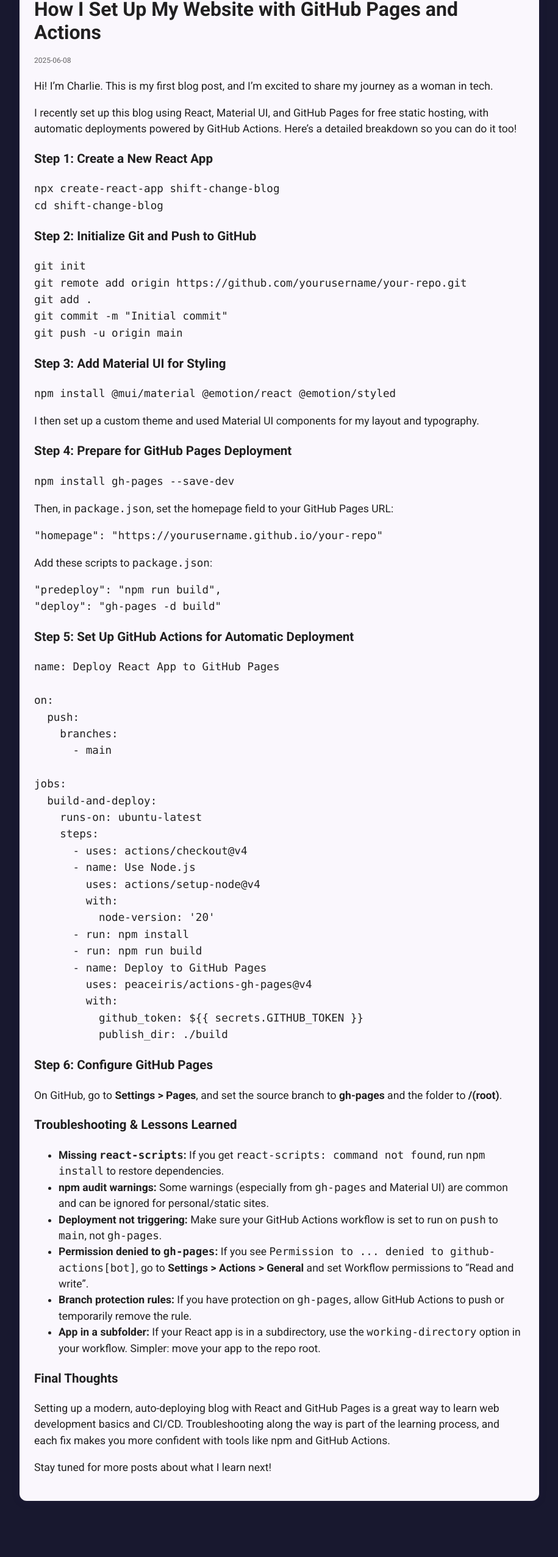
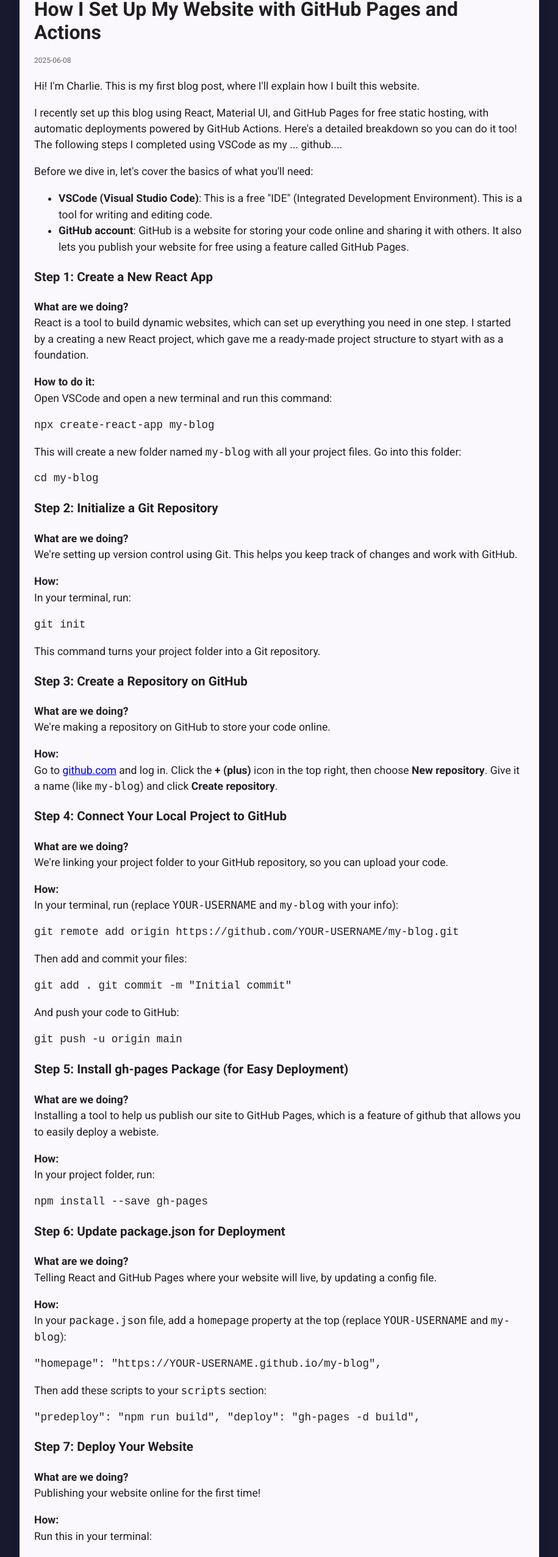
Before and after one commit to cmbrown44/ShiftChange, a React (Create React App) app: page / in a window 1280 px wide. Shown: the part 233-2786 px from the top of the page at 61% size, without its empty margins (182-1097 px from the left). Before the commit the page ends 2726 px from the top, so only its background shows below. Built offline with nearby package versions, Linux system fonts and the light colour scheme.

Commit message:
Feat: updating blog steps

```diff
--- a/src/App.js
+++ b/src/App.js
@@ -21,7 +21,7 @@
             Shift Change
           </Typography>
           <Typography variant="h5" align="center">
-            A blog about my journey learning tech
+            A blog where I discuss the stuff I'm learning about in tech.
           </Typography>
         </Paper>
         {/* Blog Posts */}
--- a/src/posts.js
+++ b/src/posts.js
@@ -5,129 +5,188 @@
     date: '2025-06-08',
     content: (
       <>
-        <p>Hi! I’m Charlie. This is my first blog post, and I’m excited to share my journey as a woman in tech.</p>
+        <p>Hi! I'm Charlie. This is my first blog post, where I'll explain how I built this website.</p>
         <p>
           I recently set up this blog using React, Material UI, and GitHub Pages for free static hosting,
-          with automatic deployments powered by GitHub Actions. Here’s a detailed breakdown so you can do it too!
+          with automatic deployments powered by GitHub Actions. Here's a detailed breakdown so you can do it too!
+
+          The following steps I completed using VSCode as my ... github....
+        </p>
+        <p>
+          Before we dive in, let's cover the basics of what you'll need:
+          <ul>
+            <li>
+              <strong>VSCode (Visual Studio Code)</strong>: This is a free "IDE" (Integrated Development Environment). This is a tool for writing and editing code.
+            </li>
+            <li>
+              <strong>GitHub account</strong>: GitHub is a website for storing your code online and sharing it with others. It also lets you publish your website for free using a feature called GitHub Pages.
+            </li>
+          </ul>
         </p>
         <h3>Step 1: Create a New React App</h3>
+        <p>
+          <strong>What are we doing?</strong><br />
+          React is a tool to build dynamic websites, which can set up everything you need in one step.
+          I started by a creating a new React project, which gave me a ready-made project structure to styart with as a foundation.
+        </p>
+        <p>
+          <strong>How to do it:</strong><br />
+          Open VSCode and open a new terminal and run this command:
+        </p>
         <pre>
-          <code>
-            npx create-react-app shift-change-blog
-            <br />
-            cd shift-change-blog
-          </code>
-        </pre>
-        <h3>Step 2: Initialize Git and Push to GitHub</h3>
-        <pre>
-          <code>
-            git init
-            <br />
-            git remote add origin https://github.com/yourusername/your-repo.git
-            <br />
-            git add .
-            <br />
-            git commit -m "Initial commit"
-            <br />
-            git push -u origin main
-          </code>
-        </pre>
-        <h3>Step 3: Add Material UI for Styling</h3>
-        <pre>
-          <code>
-            npm install @mui/material @emotion/react @emotion/styled
-          </code>
-        </pre>
-        <p>I then set up a custom theme and used Material UI components for my layout and typography.</p>
-        <h3>Step 4: Prepare for GitHub Pages Deployment</h3>
-        <pre>
-          <code>
-            npm install gh-pages --save-dev
-          </code>
+          npx create-react-app my-blog
         </pre>
         <p>
-          Then, in <code>package.json</code>, set the homepage field to your GitHub Pages URL:
+          This will create a new folder named <code>my-blog</code> with all your project files. Go into this folder:
         </p>
         <pre>
-          <code>
-            "homepage": "https://yourusername.github.io/your-repo"
-          </code>
+          cd my-blog
+        </pre>
+
+        <h3>Step 2: Initialize a Git Repository</h3>
+        <p>
+          <strong>What are we doing?</strong><br />
+          We're setting up version control using Git. This helps you keep track of changes and work with GitHub.
+        </p>
+        <p>
+          <strong>How:</strong><br />
+          In your terminal, run:
+        </p>
+        <pre>
+          git init
         </pre>
         <p>
-          Add these scripts to <code>package.json</code>:
+          This command turns your project folder into a Git repository.
+        </p>
+
+        <h3>Step 3: Create a Repository on GitHub</h3>
+        <p>
+          <strong>What are we doing?</strong><br />
+          We're making a repository on GitHub to store your code online.
+        </p>
+        <p>
+          <strong>How:</strong><br />
+          Go to <a href="https://github.com/">github.com</a> and log in. Click the <strong>+ (plus)</strong> icon in the top right, then choose <strong>New repository</strong>. Give it a name (like <code>my-blog</code>) and click <strong>Create repository</strong>.
+        </p>
+
+        <h3>Step 4: Connect Your Local Project to GitHub</h3>
+        <p>
+          <strong>What are we doing?</strong><br />
+          We're linking your project folder to your GitHub repository, so you can upload your code.
+        </p>
+        <p>
+          <strong>How:</strong><br />
+          In your terminal, run (replace <code>YOUR-USERNAME</code> and <code>my-blog</code> with your info):
         </p>
         <pre>
-          <code>
-            "predeploy": "npm run build",<br/>
-            "deploy": "gh-pages -d build"
-          </code>
+          git remote add origin https://github.com/YOUR-USERNAME/my-blog.git
         </pre>
-        <h3>Step 5: Set Up GitHub Actions for Automatic Deployment</h3>
+        <p>
+          Then add and commit your files:
+        </p>
         <pre>
-          <code>
-{`name: Deploy React App to GitHub Pages
+          git add .
+          git commit -m "Initial commit"
+        </pre>
+        <p>
+          And push your code to GitHub:
+        </p>
+        <pre>
+          git push -u origin main
+        </pre>
 
+        <h3>Step 5: Install gh-pages Package (for Easy Deployment)</h3>
+        <p>
+          <strong>What are we doing?</strong><br />
+          Installing a tool to help us publish our site to GitHub Pages, which is a feature of github that allows you to easily deploy a webiste.
+        </p>
+        <p>
+          <strong>How:</strong><br />
+          In your project folder, run:
+        </p>
+        <pre>
+          npm install --save gh-pages
+        </pre>
+
+        <h3>Step 6: Update package.json for Deployment</h3>
+        <p>
+          <strong>What are we doing?</strong><br />
+          Telling React and GitHub Pages where your website will live, by updating a config file.
+        </p>
+        <p>
+          <strong>How:</strong><br />
+          In your <code>package.json</code> file, add a <code>homepage</code> property at the top (replace <code>YOUR-USERNAME</code> and <code>my-blog</code>):
+        </p>
+        <pre>
+          "homepage": "https://YOUR-USERNAME.github.io/my-blog",
+        </pre>
+        <p>
+          Then add these scripts to your <code>scripts</code> section:
+        </p>
+        <pre>
+          "predeploy": "npm run build",
+          "deploy": "gh-pages -d build",
+        </pre>
+
+        <h3>Step 7: Deploy Your Website</h3>
+        <p>
+          <strong>What are we doing?</strong><br />
+          Publishing your website online for the first time!
+        </p>
+        <p>
+          <strong>How:</strong><br />
+          Run this in your terminal:
+        </p>
+        <pre>
+          npm run deploy
+        </pre>
+        <p>
+          After a minute, your site will be live at the URL you set in <code>homepage</code>.
+        </p>
+
+        <h3>Step 8: Set Up Automatic Deployment with GitHub Actions (Optional, but Recommended)</h3>
+        <p>
+          <strong>What are we doing?</strong><br />
+          Setting up GitHub to build and publish your site automatically every time you push changes. This means you won't need to manually run any commands everytime you update the website.
+        </p>
+        <p>
+          <strong>How:</strong><br />
+          Create a new folder called <code>.github/workflows</code> in your project. Inside, create a file named <code>deploy.yml</code> with this content:
+        </p>
+        <pre>
+          {`
+name: Deploy to GitHub Pages
 on:
   push:
     branches:
       - main
-
 jobs:
-  build-and-deploy:
+  deploy:
     runs-on: ubuntu-latest
     steps:
       - uses: actions/checkout@v4
-      - name: Use Node.js
-        uses: actions/setup-node@v4
+      - uses: actions/setup-node@v4
         with:
-          node-version: '20'
-      - run: npm install
+          node-version: 20
+      - run: npm ci
       - run: npm run build
-      - name: Deploy to GitHub Pages
-        uses: peaceiris/actions-gh-pages@v4
+      - uses: peaceiris/actions-gh-pages@v4
         with:
           github_token: \${{ secrets.GITHUB_TOKEN }}
           publish_dir: ./build
-`}
-          </code>
+          `}
         </pre>
-        <h3>Step 6: Configure GitHub Pages</h3>
         <p>
-          On GitHub, go to <b>Settings &gt; Pages</b>, and set the source branch to <b>gh-pages</b> and the folder to <b>/(root)</b>.
+          Now, whenever you push to the <code>main</code> branch, GitHub will build and deploy your site automatically!
         </p>
-        <h3>Troubleshooting & Lessons Learned</h3>
-        <ul>
-          <li>
-            <b>Missing <code>react-scripts</code>:</b> If you get <code>react-scripts: command not found</code>, run <code>npm install</code> to restore dependencies.
-          </li>
-          <li>
-            <b>npm audit warnings:</b> Some warnings (especially from <code>gh-pages</code> and Material UI) are common and can be ignored for personal/static sites.
-          </li>
-          <li>
-            <b>Deployment not triggering:</b> Make sure your GitHub Actions workflow is set to run on <code>push</code> to <code>main</code>, not <code>gh-pages</code>.
-          </li>
-          <li>
-            <b>Permission denied to <code>gh-pages</code>:</b> If you see <code>Permission to ... denied to github-actions[bot]</code>, go to <b>Settings &gt; Actions &gt; General</b> and set Workflow permissions to “Read and write”.
-          </li>
-          <li>
-            <b>Branch protection rules:</b> If you have protection on <code>gh-pages</code>, allow GitHub Actions to push or temporarily remove the rule.
-          </li>
-          <li>
-            <b>App in a subfolder:</b> If your React app is in a subdirectory, use the <code>working-directory</code> option in your workflow. Simpler: move your app to the repo root.
-          </li>
-        </ul>
-        <h3>Final Thoughts</h3>
+
+        <h3>Congratulations!</h3>
         <p>
-          Setting up a modern, auto-deploying blog with React and GitHub Pages is a great way to learn web development basics and CI/CD.
-          Troubleshooting along the way is part of the learning process, and each fix makes you more confident with tools like npm and GitHub Actions.
-        </p>
-        <p>
-          Stay tuned for more posts about what I learn next!
+          You've just set up a modern website using React, VSCode, and GitHub Pages, with automatic deployments!
         </p>
       </>
-    ),
-  },
-  // Add more posts here!
-];
+    )
+  }
+]
 
 export default posts;
```
